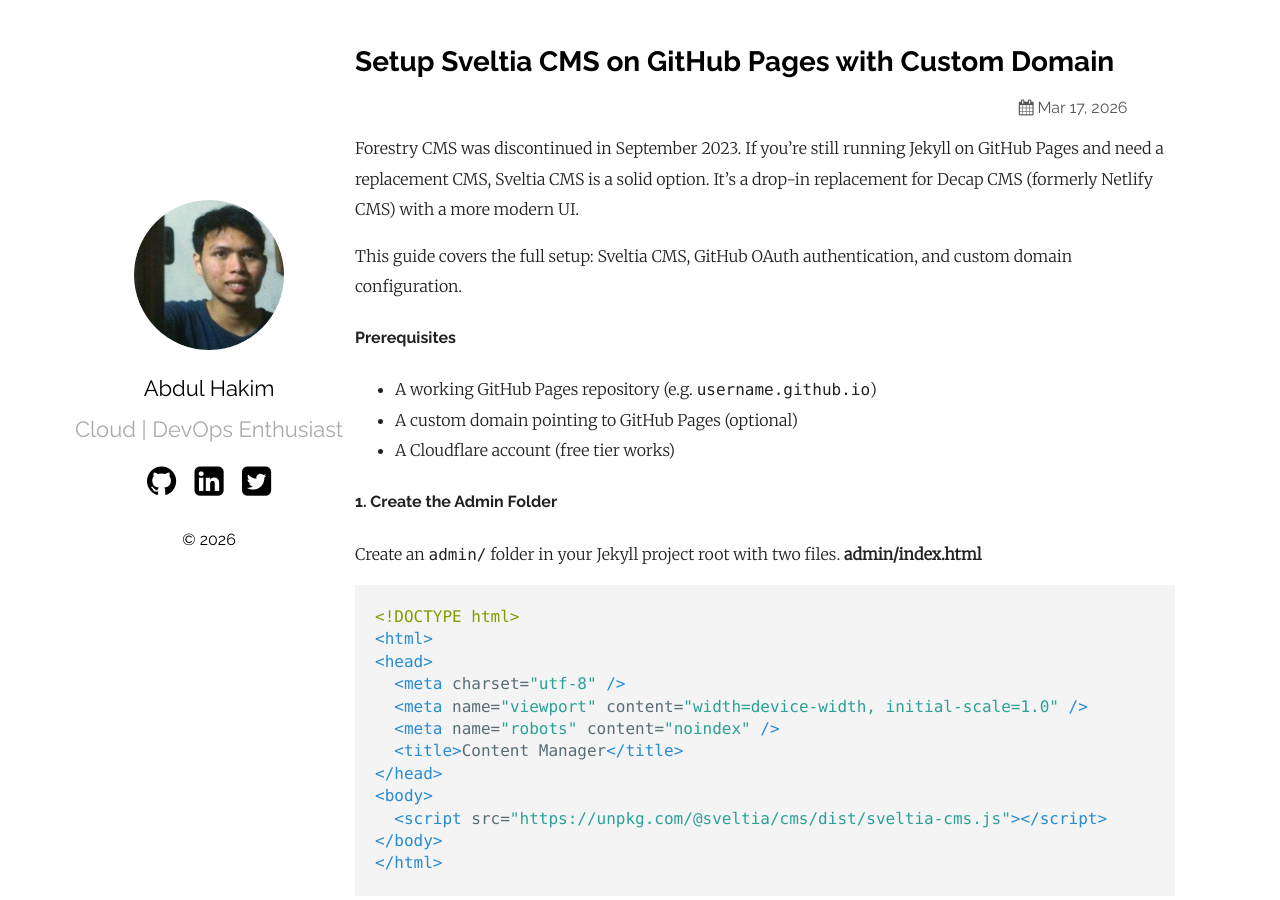
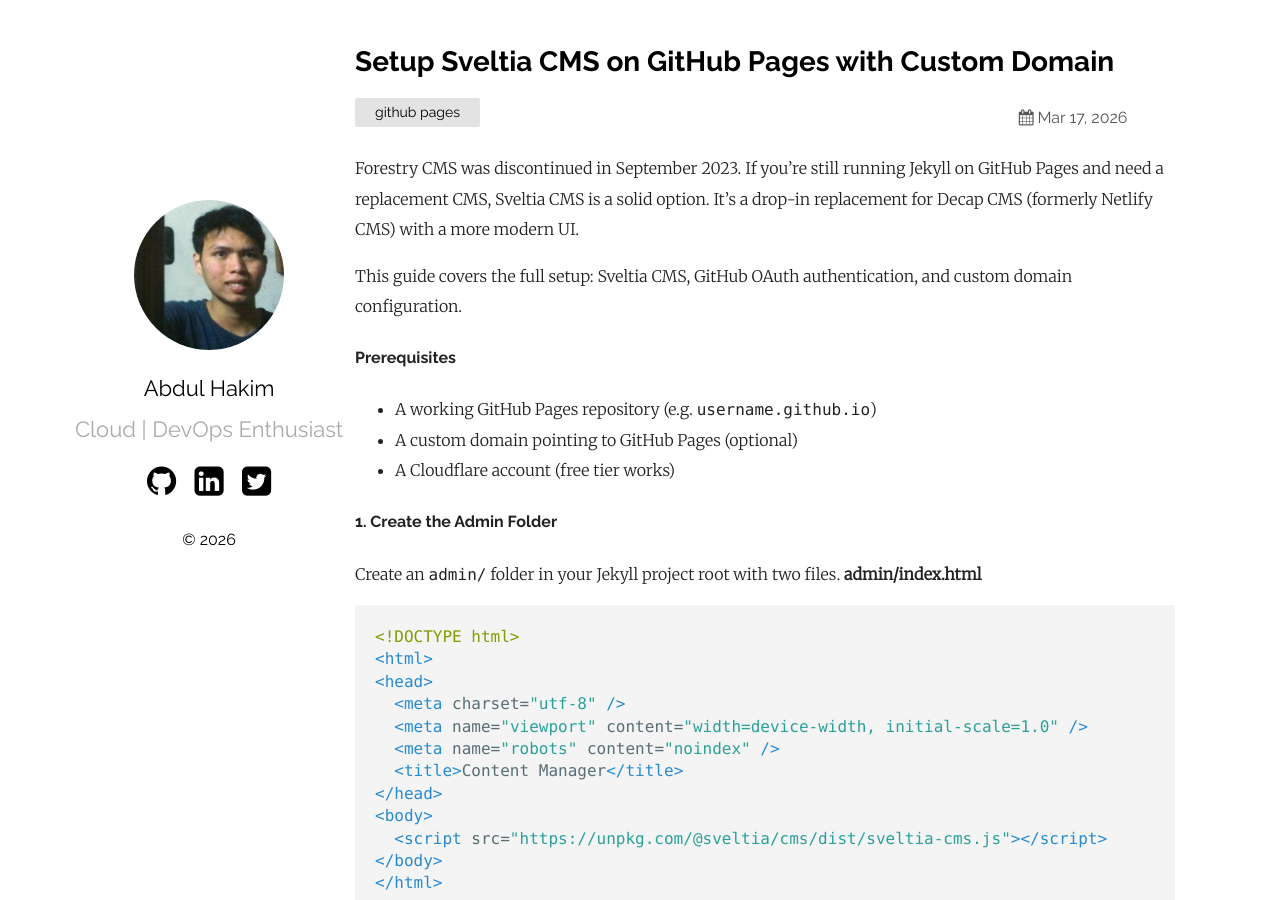
Before and after one commit to ahakimx/ahakimx.github.io, a Jekyll site: the page built from _posts/2026-03-16-setup-sveltia-cms-on-github-pages-with-custom-domain.md, in a window 1280 px wide and 900 px high. Built offline with Jekyll 4.4.1, drawn with Linux system fonts in a browser that asks for light colours; comment, search, counter and statistics services are not loaded.

Commit message:
Update Posts “2026-03-16-setup-sveltia-cms-on-github-pages-with-custom-domain”

```diff
--- a/_posts/2026-03-16-setup-sveltia-cms-on-github-pages-with-custom-domain.md
+++ b/_posts/2026-03-16-setup-sveltia-cms-on-github-pages-with-custom-domain.md
@@ -2,7 +2,8 @@
 layout: post
 title: Setup Sveltia CMS on GitHub Pages with Custom Domain
 date: 2026-03-17T00:01:00
-categories: []
+categories:
+  - github pages
 comments: 'true'
 ---
 
```
